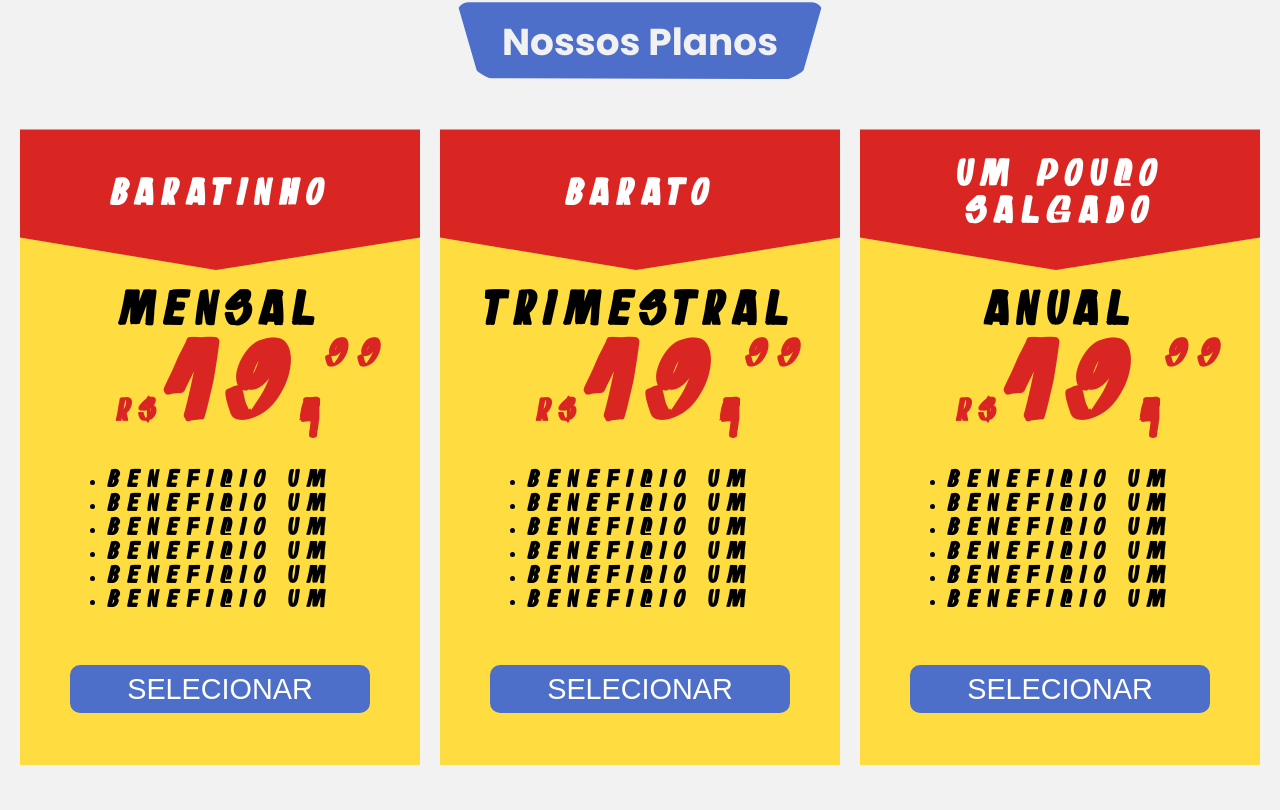
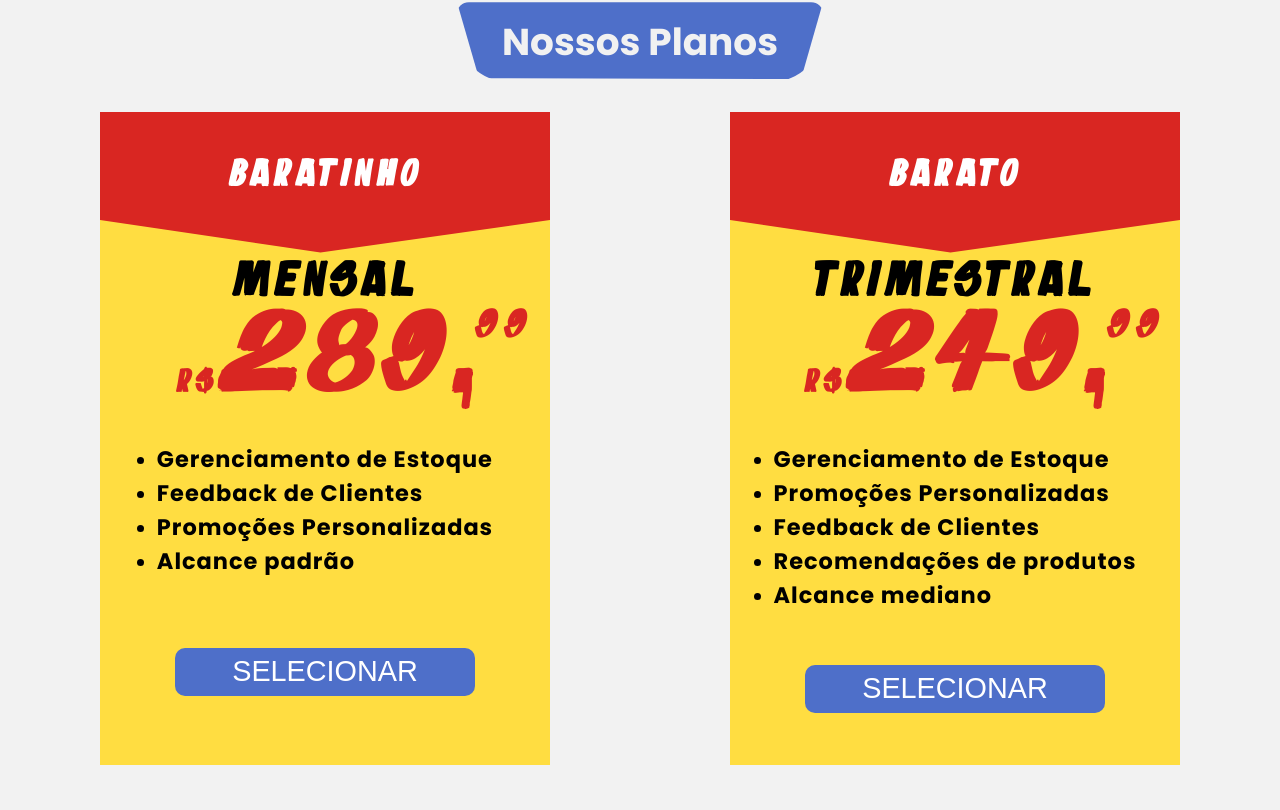
Before and after one commit to PechinchaOficial/PechinchaFrontEnd, a React (Vite) app: page /homemarket in a window 1280 px wide. Shown: the part 2210-3020 px from the top of the page. Built offline with nearby package versions, Linux system fonts and the light colour scheme.

Commit message:
Upadate plans market

```diff
--- a/src/MarketPages/Home/NossosPlanosSection/NossosPlanos.jsx
+++ b/src/MarketPages/Home/NossosPlanosSection/NossosPlanos.jsx
@@ -14,14 +14,12 @@ function NossosPlanos() {
                         <h1 className={Styles.Txth1}> BARATINHO </h1>
                     </div>
                     <h1 className={Styles.Txt2}> MENSAL </h1>
-                    <h2 className={Styles.Valor}> <span className={Styles.Cifrao}>R$</span>19,<span className={Styles.Cents}>99</span> </h2>
+                    <h2 className={Styles.Valor}> <span className={Styles.Cifrao}>R$</span>289,<span className={Styles.Cents}>99</span> </h2>
                     <ul className={Styles.Beneficios}>
-                        <li><h3>Beneficio um</h3></li>
-                        <li><h3>Beneficio um</h3></li>
-                        <li><h3>Beneficio um</h3></li>
-                        <li><h3>Beneficio um</h3></li>
-                        <li><h3>Beneficio um</h3></li>
-                        <li><h3>Beneficio um</h3></li>
+                        <li><h3>Gerenciamento de Estoque</h3></li>
+                        <li><h3>Feedback de Clientes</h3></li>
+                        <li><h3>Promoções Personalizadas</h3></li>
+                        <li><h3>Alcance padrão</h3></li>
                     </ul>
 
 
@@ -33,14 +31,13 @@ function NossosPlanos() {
                         <h1 className={Styles.Txth1}> BARATO </h1>
                     </div>
                     <h1 className={Styles.Txt2}> TRIMESTRAL </h1>
-                    <h2 className={Styles.Valor}> <span className={Styles.Cifrao}>R$</span>19,<span className={Styles.Cents}>99</span> </h2>
+                    <h2 className={Styles.Valor}> <span className={Styles.Cifrao}>R$</span>249,<span className={Styles.Cents}>99</span> </h2>
                     <ul className={Styles.Beneficios}>
-                        <li><h3>Beneficio um</h3></li>
-                        <li><h3>Beneficio um</h3></li>
-                        <li><h3>Beneficio um</h3></li>
-                        <li><h3>Beneficio um</h3></li>
-                        <li><h3>Beneficio um</h3></li>
-                        <li><h3>Beneficio um</h3></li>
+                        <li><h3>Gerenciamento de Estoque</h3></li>
+                        <li><h3>Promoções Personalizadas</h3></li>
+                        <li><h3>Feedback de Clientes</h3></li>
+                        <li><h3>Recomendações de produtos</h3></li>
+                        <li><h3>Alcance mediano</h3></li>
                     </ul>
 
 
@@ -52,14 +49,14 @@ function NossosPlanos() {
                         <h1 className={Styles.Txth1}> UM POUCO <br/> SALGADO </h1>
                     </div>
                     <h1 className={Styles.Txt2}> ANUAL </h1>
-                    <h2 className={Styles.Valor}> <span className={Styles.Cifrao}>R$</span>19,<span className={Styles.Cents}>99</span> </h2>
+                    <h2 className={Styles.Valor}> <span className={Styles.Cifrao}>R$</span>229,<span className={Styles.Cents}>99</span> </h2>
                     <ul className={Styles.Beneficios}>
-                        <li><h3>Beneficio um</h3></li>
-                        <li><h3>Beneficio um</h3></li>
-                        <li><h3>Beneficio um</h3></li>
-                        <li><h3>Beneficio um</h3></li>
-                        <li><h3>Beneficio um</h3></li>
-                        <li><h3>Beneficio um</h3></li>
+                        <li><h3>Gerenciamento de Estoque</h3></li>
+                        <li><h3>Ánalise de dados</h3></li>
+                        <li><h3>Suporte 24/7</h3></li>
+                        <li><h3>Promoções Personalizadas</h3></li>
+                        <li><h3>Feedback de Clientes</h3></li>
+                        <li><h3>Recomendações de Produtos</h3></li>
                     </ul>
 
 
--- a/src/MarketPages/Home/NossosPlanosSection/NossosPlanos.module.css
+++ b/src/MarketPages/Home/NossosPlanosSection/NossosPlanos.module.css
@@ -42,7 +42,7 @@
     margin-top: 5%;
 }
 .Box {
-    width: 400px;
+    width: 450px;
     height: 600px;
     background-color: var(--amarelo);
     display: flex;
@@ -50,8 +50,8 @@
     flex-direction: column;
     align-items: center;
     display: flex;
-    font-size: 2.7rem;
-    letter-spacing: 8px;
+    font-size: 2.5rem;
+    letter-spacing: 5px;
     font-family: offer;
     margin-bottom: 100px;
 
@@ -103,8 +103,10 @@
     font-size: 2rem;
 }
 .Beneficios {
-    font-size: 1.3rem;
+    font-size: 1.2rem;
     margin-top: 5%;
+    font-family: Poppins;
+    letter-spacing: 1px;
 }
 .Cents{
     position: absolute;
```
